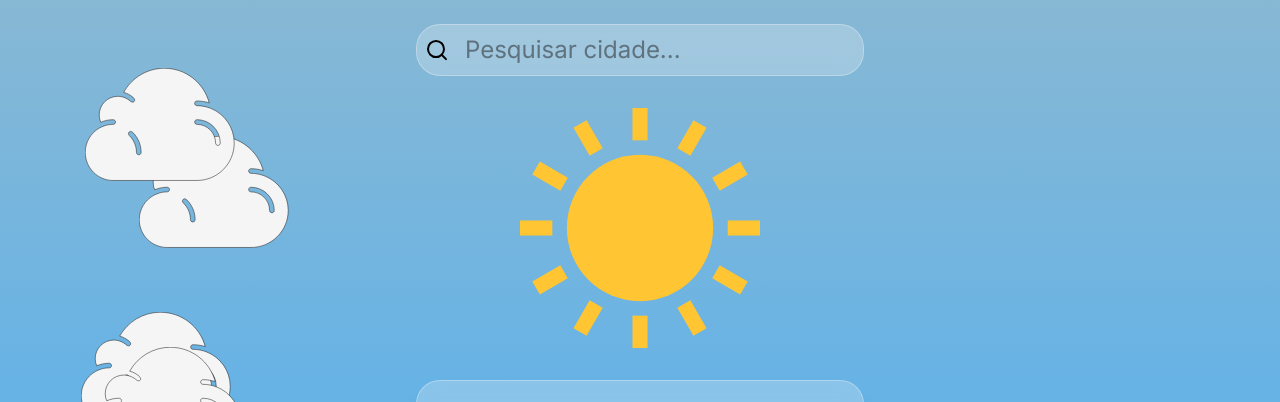
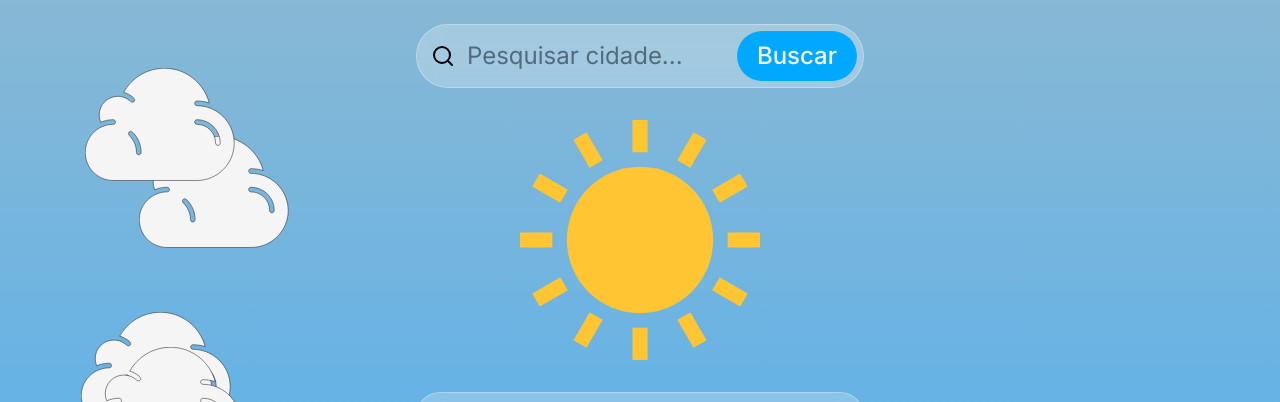
Before and after one commit to heitorcfcazella-prog/Tailwindcss-WeatherApp, a plain HTML site: page index.html in a window 1280 px wide. Shown: the top 402 px of the page. Drawn offline with Linux system fonts and the light colour scheme.

Commit message:
feat: botão de busca para as cidades

```diff
--- a/app/src/input.css
+++ b/app/src/input.css
@@ -73,7 +73,27 @@
     @apply relative z-1 w-full max-w-md mx-auto;
   }
   .card-pesquisa{
-    @apply backdrop-blur-md bg-[#f5f5f5]/25 border border-white/30 rounded-3xl p-2 justify-start gap-4;
+    @apply flex items-center gap-3 w-full
+          rounded-full border border-white/30
+          bg-white/25 p-1.5 backdrop-blur-md;
+  }
+  .icone-pesquisa{
+    @apply w-6 h-6 shrink-0 ml-2;
+  }
+  .input-cidade{
+    @apply min-w-0 flex-1 bg-transparent
+           outline-none text-[#1e1e1e]
+           placeholder:text-[#526b7a];
+  }
+  .botao-buscar{
+    @apply shrink-0 rounded-full bg-[#00A8FF]
+           px-5 py-2 text-[#f5f5f5] font-medium
+           transition-colors duration-200
+           hover:bg-[#00aaffec]
+           active:bg-[#00aaffd5]
+           focus-visible:outline-2
+           focus-visible:bg-[#00aaffd5]
+           cursor-pointer;
   }
   .card{
     @apply backdrop-blur-md bg-[#f5f5f5]/25 border border-white/30 rounded-3xl p-6
--- a/index.html
+++ b/index.html
@@ -18,8 +18,9 @@
   </div>
   <div class="conteudo">
     <div class="justify-center card-pesquisa">
-      <img src="./assets/search.svg" alt="Pesquisa">
-      <input type="text" name="cidade" id="nomeCidade" class="texto-medio" placeholder="Pesquisar cidade...">
+      <img src="./assets/search.svg" alt="Pesquisa" class="icone-pesquisa">
+      <input type="text" name="cidade" id="nomeCidade" class="texto-medio input-cidade" placeholder="Pesquisar cidade...">
+      <button type="submit" id="buscarCidade" class="texto-medio botao-buscar">Buscar</button>
     </div>
     <div class="justify-center">
       <img src="./assets/sun.svg" alt="Icone clima" id="iconeClima" class="img-grande">
```
Also changed, not shown: app/src/output.css.
